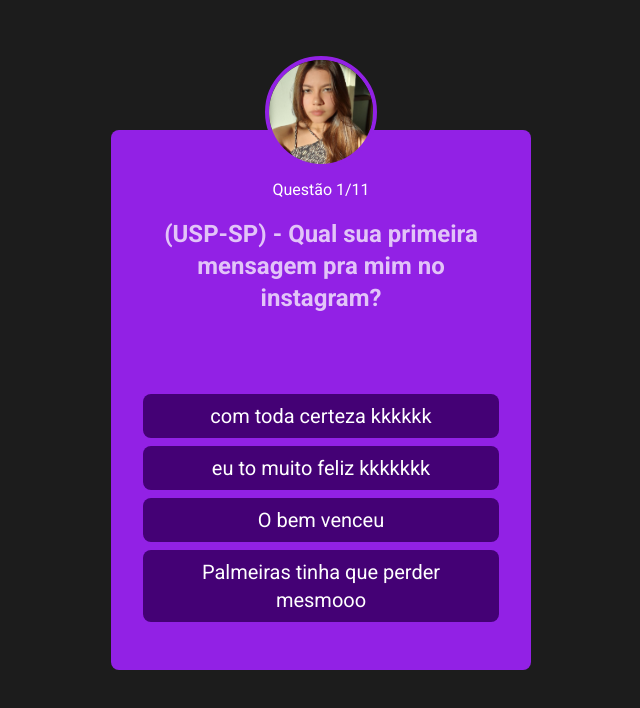
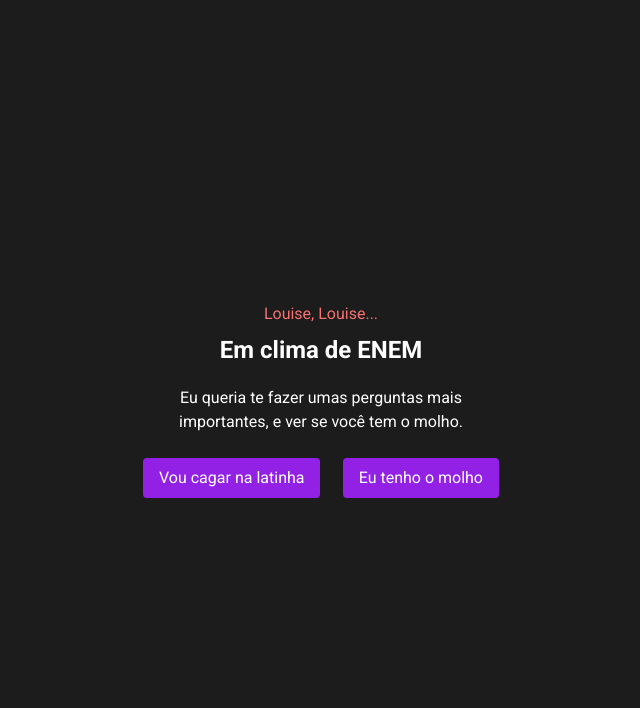
Before and after one commit to lamongabriel/louise-quiz, a React (Vite) app: page / in a window 1280 px wide. Shown: the top 708 px of the page, without its empty margins (319-959 px from the left). Built offline with nearby package versions, Linux system fonts and the light colour scheme.

Commit message:
new page, react-router-dom

```diff
--- a/package.json
+++ b/package.json
@@ -13,6 +13,7 @@
     "postcss": "^8.4.18",
     "react": "^18.2.0",
     "react-dom": "^18.2.0",
+    "react-router-dom": "^6.4.3",
     "tailwindcss": "^3.2.2"
   },
   "devDependencies": {
--- a/src/App.tsx
+++ b/src/App.tsx
@@ -1,60 +1,14 @@
-import { useRef, useState } from 'react'
-
-import { QuestionOptions } from './components/QuestionOptions'
-import { QuestionButton } from './components/QuestionButton'
-import { GameEnded } from './components/GameEnded'
-
-import { DATA, DataProps } from './database/data'
-
-import louiseIcon from './assets/user.jpg'
+import { Routes, Route } from "react-router-dom"
+import { Home } from "./pages/Home"
+import { Quiz } from "./pages/Quiz"
 
 function App() {
-  const [currentQuestion, setCurrentQuestion] = useState<DataProps>(DATA[0])
-  const [gameEnded, setGameEnded] = useState(false)
-
-  const currentQuestionNumber = useRef(0)
-  const answeredCorrectQuantity = useRef(0)
-
-  function resetGame(){
-    currentQuestionNumber.current = 0
-    answeredCorrectQuantity.current = 0
-    setCurrentQuestion(DATA[0])
-    setGameEnded(false)
-  }
-
-  function handleQuestionAnswered (index: number) {
-    if(index === currentQuestion.answer){
-      answeredCorrectQuantity.current ++
-    }
-    if(currentQuestionNumber.current + 1 < DATA.length){
-      currentQuestionNumber.current ++
-      setCurrentQuestion(DATA[currentQuestionNumber.current])
-    } else {
-      setGameEnded(true)
-    }
-  }
-
   return (
-    <div className="w-screen h-screen bg-primaryGray flex justify-center items-center">
-      {!gameEnded
-        ?
-        <div className="bg-primaryPurple flex flex-col py-12 px-8 max-w-[420px] w-full rounded-lg text-center relative mx-2">
-          <img className='absolute w-28 h-28 rounded-full border-4 border-primaryPurple top-[-4.6rem] left-[calc(50%-56px)]' src={louiseIcon} alt='Icon Louise' />
-          <p className="text-white mb-4">Questão {currentQuestionNumber.current + 1}/{DATA.length}</p>
-          <h2 className="mb-20 text-white font-bold text-2xl animate-pulse">{currentQuestion.question}</h2>
-          <QuestionOptions>
-            {currentQuestion.options.map((option, index) => (
-              <QuestionButton
-                key={index}
-                title={option}
-                onClick={() => handleQuestionAnswered(index)}
-              />
-            ))}
-          </QuestionOptions>
-        </div>
-        :
-        <GameEnded resetGame={resetGame} correctQuantity={(answeredCorrectQuantity.current / DATA.length) * 100}/>
-      }
+    <div className="w-full h-full min-h-screen">
+      <Routes>
+        <Route path="/" element={ <Home/> } />
+        <Route path="/quiz" element={ <Quiz/> } />
+      </Routes>
     </div>
   )
 }
--- a/src/main.tsx
+++ b/src/main.tsx
@@ -1,11 +1,14 @@
 import React from 'react'
 import ReactDOM from 'react-dom/client'
+import { BrowserRouter } from "react-router-dom";
 import App from './App'
 
 import './styles/global.css'
 
 ReactDOM.createRoot(document.getElementById('root') as HTMLElement).render(
   <React.StrictMode>
-    <App />
+    <BrowserRouter>
+      <App />
+    </BrowserRouter>
   </React.StrictMode>
 )
--- /dev/null
+++ b/src/pages/Home.tsx
@@ -0,0 +1,34 @@
+import { useState } from "react"
+import { Link, useNavigate  } from "react-router-dom"
+
+export function Home() {
+
+  const navigate = useNavigate()
+
+  const [accepted, setAccepted] = useState(false)
+
+  const handleAccepted = () => {
+    setAccepted(true)
+    setTimeout(() => {
+      navigate('/quiz')
+    }, 3000)
+  }
+
+  return (
+    <div className="w-full h-full min-h-screen bg-primaryGray flex justify-center items-center">
+      {!accepted
+        ? <div className="flex flex-col py-12 px-8 max-w-[420px] w-full rounded-lg text-center relative mx-2">
+            <h3 className="text-red-400 text-md mb-2">Louise, Louise...</h3>
+            <h2 className="mb-5 text-white font-bold text-2xl">Em clima de ENEM</h2>
+            <p className="text-white mb-6">Eu queria te fazer umas perguntas mais importantes, e ver se você tem o molho.</p>
+            <div className="flex gap-2 justify-between">
+              <a href='https://www.google.com/' className="bg-primaryPurple py-2 px-4 text-white rounded transition hover:scale-105">Vou cagar na latinha</a>
+              <button onClick={handleAccepted} className="bg-primaryPurple py-2 px-4 text-white rounded transition hover:scale-105">Eu tenho o molho</button>
+            </div>
+          </div>
+        :
+        <p className="text-white animate-bounce">Ok... vamos ver se você é boa mesmo.</p>
+      }
+    </div>
+  )
+}
--- /dev/null
+++ b/src/pages/Quiz.tsx
@@ -0,0 +1,60 @@
+import { useRef, useState } from 'react'
+
+import { QuestionOptions } from '../components/QuestionOptions'
+import { QuestionButton } from '../components/QuestionButton'
+import { GameEnded } from '../components/GameEnded'
+
+import { DATA, DataProps } from '../database/data'
+
+import louiseIcon from '../assets/user.jpg'
+
+export function Quiz() {
+  const [currentQuestion, setCurrentQuestion] = useState<DataProps>(DATA[0])
+  const [gameEnded, setGameEnded] = useState(false)
+
+  const currentQuestionNumber = useRef(0)
+  const answeredCorrectQuantity = useRef(0)
+
+  function resetGame(){
+    currentQuestionNumber.current = 0
+    answeredCorrectQuantity.current = 0
+    setCurrentQuestion(DATA[0])
+    setGameEnded(false)
+  }
+
+  function handleQuestionAnswered (index: number) {
+    if(index === currentQuestion.answer){
+      answeredCorrectQuantity.current ++
+    }
+    if(currentQuestionNumber.current + 1 < DATA.length){
+      currentQuestionNumber.current ++
+      setCurrentQuestion(DATA[currentQuestionNumber.current])
+    } else {
+      setGameEnded(true)
+    }
+  }
+
+  return (
+    <div className="w-full h-full min-h-screen bg-primaryGray flex justify-center items-center">
+      {!gameEnded
+        ?
+        <div className="bg-primaryPurple flex flex-col py-12 px-8 max-w-[420px] w-full rounded-lg text-center relative mx-2 tablet:my-24">
+          <img className='absolute w-28 h-28 rounded-full border-4 border-primaryPurple top-[-4.6rem] left-[calc(50%-56px)]' src={louiseIcon} alt='Icon Louise' />
+          <p className="text-white mb-4">Questão {currentQuestionNumber.current + 1}/{DATA.length}</p>
+          <h2 className="mb-20 text-white font-bold text-2xl animate-pulse">{currentQuestion.question}</h2>
+          <QuestionOptions>
+            {currentQuestion.options.map((option, index) => (
+              <QuestionButton
+                key={index}
+                title={option}
+                onClick={() => handleQuestionAnswered(index)}
+              />
+            ))}
+          </QuestionOptions>
+        </div>
+        :
+        <GameEnded resetGame={resetGame} correctQuantity={(answeredCorrectQuantity.current / DATA.length) * 100}/>
+      }
+    </div>
+  )
+}
--- a/src/styles/global.css
+++ b/src/styles/global.css
@@ -1,3 +1,9 @@
 @tailwind base;
 @tailwind components;
 @tailwind utilities;
+
+@media (max-width: 720px){
+  body, #root, .App{
+    height: auto;
+  }
+}
--- a/tailwind.config.cjs
+++ b/tailwind.config.cjs
@@ -1,7 +1,8 @@
 /** @type {import('tailwindcss').Config} */
 module.exports = {
   content: [
-    './src/**/*.tsx'
+    './src/**/*.tsx',
+    './*.html'
   ],
   theme: {
     extend: {
@@ -14,6 +15,9 @@ module.exports = {
         sans: 'Roboto, sans-serif'
       }
     },
+    screens: {
+      tablet: {'max': '720px'}
+    }
   },
   plugins: []
 }
```
Also changed, not shown: 1 other file (tests, documents, lock files or other folders).
